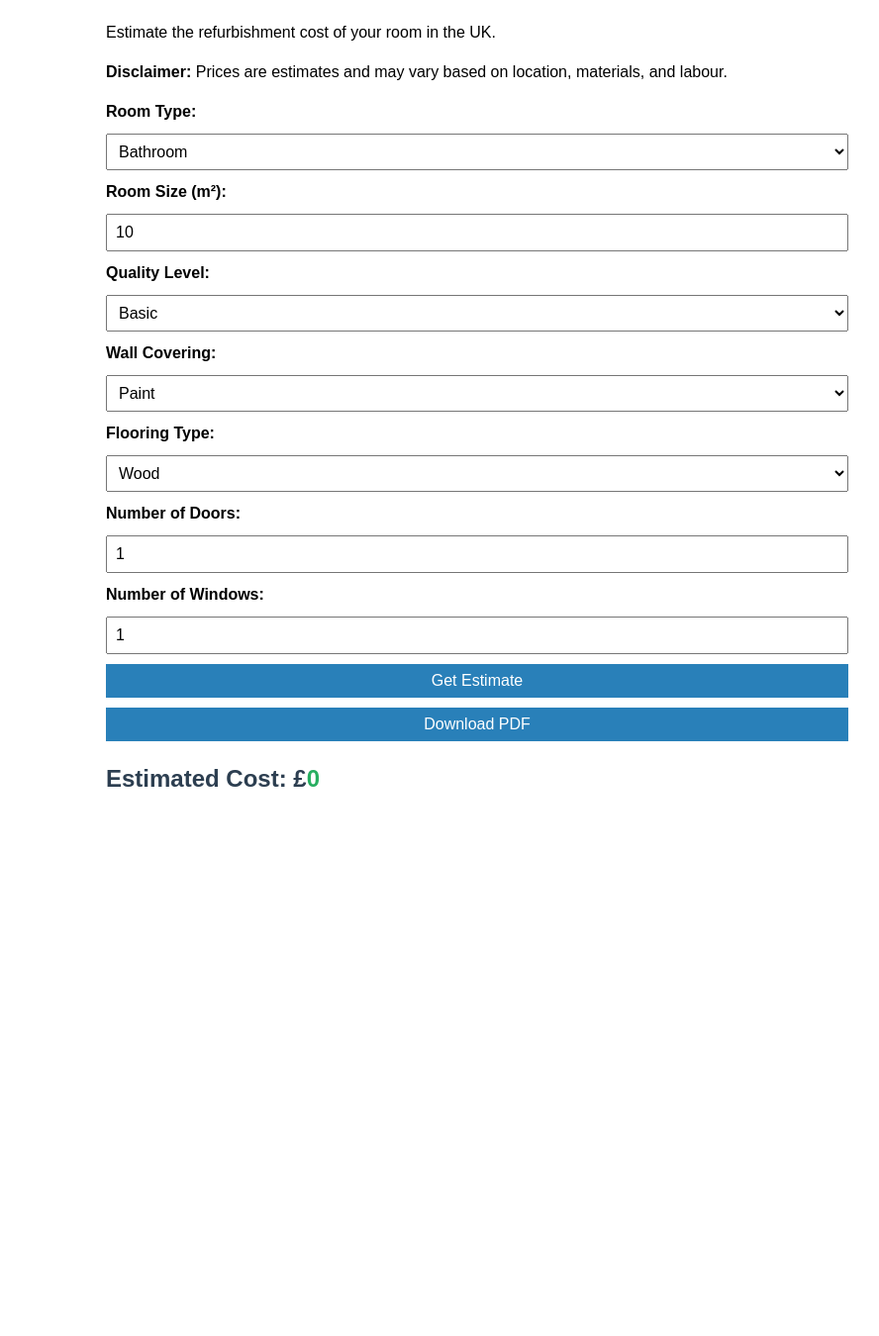
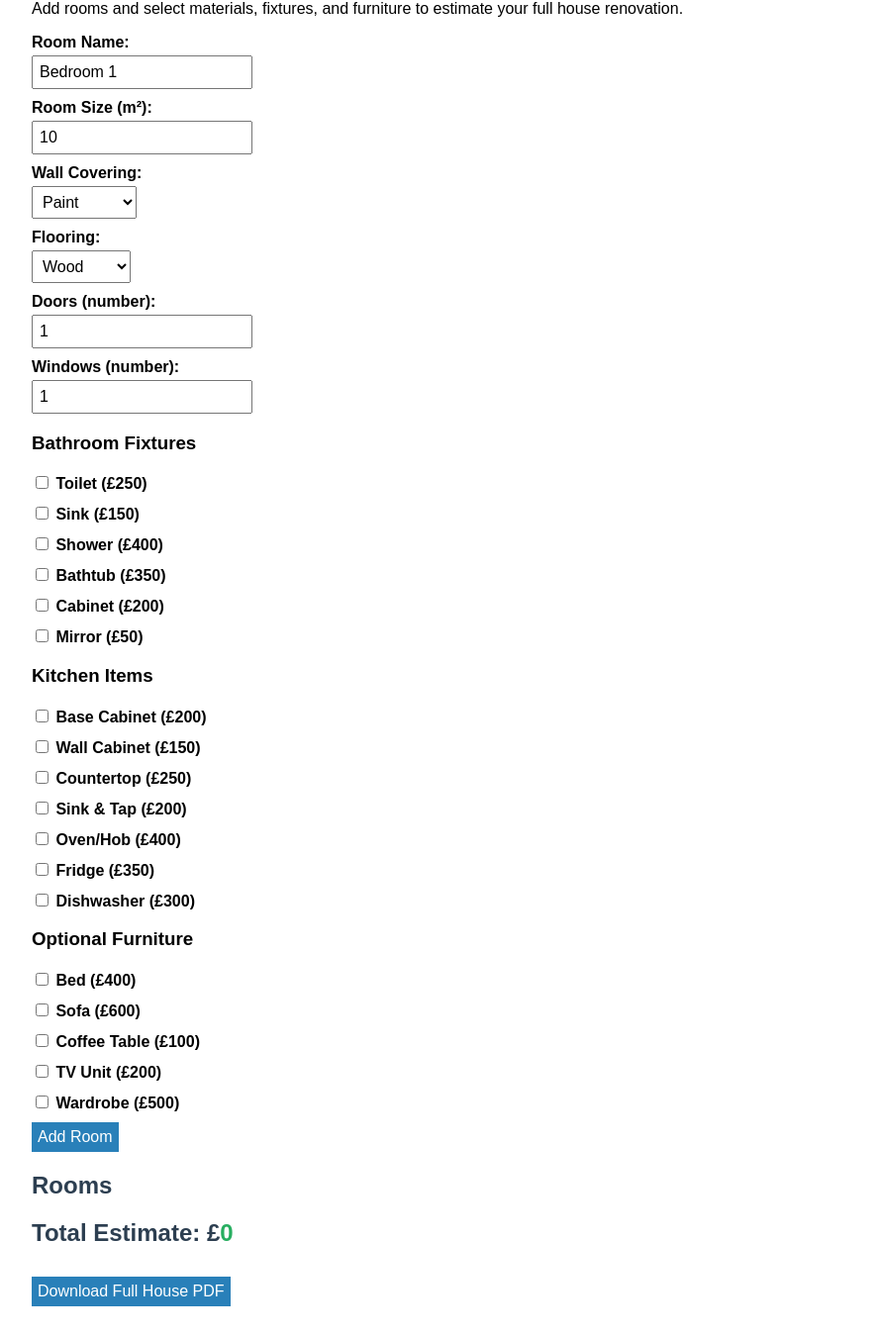
Before and after one commit to andrei942/refurbish-price-uk, a plain HTML site: page index.html in a window 1280 px wide. Shown: the part 110-1460 px from the top of the page at 99% size, without its empty margins (158-1046 px from the left). Before the commit the page ends 975 px from the top, so only its background shows below. Drawn offline with nearby package versions, Linux system fonts and the light colour scheme.

Commit message:
Update index.html

```diff
--- a/index.html
+++ b/index.html
@@ -2,58 +2,46 @@
 <html lang="en">
 <head>
 <meta charset="UTF-8">
-<title>Refurbish Price UK | Full House Estimator</title>
+<title>Refurbish Price UK - Multi-Room Estimate</title>
 <meta name="viewport" content="width=device-width, initial-scale=1.0">
-<meta name="description" content="Refurbish Price UK - Estimate full house renovation costs including paint, wallpaper, flooring, doors, windows and more.">
 <style>
-  body { font-family: Arial, sans-serif; max-width: 750px; margin: 30px auto; padding: 10px; line-height: 1.5; }
+  body { font-family: Arial, sans-serif; max-width: 900px; margin: 20px auto; padding: 10px; }
   h1,h2 { color: #2c3e50; }
-  form { display: flex; flex-direction: column; gap: 10px; margin-bottom: 20px; }
-  label { font-weight: bold; }
-  select,input,button { padding: 8px; font-size: 16px; }
-  button { background-color: #2980b9; color: white; border: none; cursor: pointer; }
+  form, .room-list { margin-bottom: 20px; }
+  label { font-weight: bold; display: block; margin-top: 10px; }
+  input, select, button { padding: 6px; font-size: 16px; margin-top: 4px; }
+  button { background-color: #2980b9; color: #fff; border: none; cursor: pointer; margin-top: 10px; }
   button:hover { background-color: #1c5980; }
-  #total { font-size: 24px; color: #27ae60; font-weight: bold; }
+  #total { font-size: 24px; color: #27ae60; font-weight: bold; margin-top: 10px; }
+  .room-card { border: 1px solid #ccc; padding: 10px; margin: 10px 0; background: #f9f9f9; }
+  .remove-room { color: red; cursor: pointer; margin-left: 10px; }
 </style>
 </head>
 <body>
 
-<h1>Refurbish Price UK</h1>
-<p>Estimate the refurbishment cost of your room in the UK.</p>
-<p><strong>Disclaimer:</strong> Prices are estimates and may vary based on location, materials, and labour.</p>
+<h1>Refurbish Price UK - Multi-Room Estimate</h1>
+<p>Add rooms and select materials, fixtures, and furniture to estimate your full house renovation.</p>
 
-<form id="estimateForm">
-  <label for="room">Room Type:</label>
-  <select id="room">
-    <option value="bathroom">Bathroom</option>
-    <option value="kitchen">Kitchen</option>
-    <option value="bedroom">Bedroom</option>
-    <option value="living">Living Room</option>
-  </select>
+<form id="roomForm">
+  <label>Room Name:</label>
+  <input type="text" id="roomName" value="Bedroom 1">
 
-  <label for="size">Room Size (m²):</label>
+  <label>Room Size (m²):</label>
   <input type="number" id="size" value="10" min="1">
 
-  <label for="quality">Quality Level:</label>
-  <select id="quality">
-    <option value="basic">Basic</option>
-    <option value="mid">Mid</option>
-    <option value="premium">Premium</option>
-  </select>
-
-  <label for="wall">Wall Covering:</label>
-  <select id="wall" onchange="updateWallSubOptions()">
+  <label>Wall Covering:</label>
+  <select id="wallType" onchange="updateWallSub()">
     <option value="paint">Paint</option>
     <option value="wallpaper">Wallpaper</option>
     <option value="tile">Tile</option>
   </select>
 
-  <div id="wallSubDiv" style="display:none;">
-    <label for="wallSub">Select Type:</label>
+  <div id="wallSubDiv" style="display:none">
+    <label>Wall Type:</label>
     <select id="wallSub"></select>
   </div>
 
-  <label for="flooring">Flooring Type:</label>
+  <label>Flooring:</label>
   <select id="flooring">
     <option value="wood">Wood</option>
     <option value="laminate">Laminate</option>
@@ -62,121 +50,148 @@
     <option value="vinyl">Vinyl</option>
   </select>
 
-  <label for="doors">Number of Doors:</label>
+  <label>Doors (number):</label>
   <input type="number" id="doors" value="1" min="0">
 
-  <label for="windows">Number of Windows:</label>
+  <label>Windows (number):</label>
   <input type="number" id="windows" value="1" min="0">
 
-  <button type="button" onclick="calculateEstimate()">Get Estimate</button>
-  <button type="button" onclick="downloadPDF()">Download PDF</button>
+  <h3>Bathroom Fixtures</h3>
+  <label><input type="checkbox" class="bathroom" value="toilet"> Toilet (£250)</label>
+  <label><input type="checkbox" class="bathroom" value="sink"> Sink (£150)</label>
+  <label><input type="checkbox" class="bathroom" value="shower"> Shower (£400)</label>
+  <label><input type="checkbox" class="bathroom" value="bathtub"> Bathtub (£350)</label>
+  <label><input type="checkbox" class="bathroom" value="cabinet"> Cabinet (£200)</label>
+  <label><input type="checkbox" class="bathroom" value="mirror"> Mirror (£50)</label>
+
+  <h3>Kitchen Items</h3>
+  <label><input type="checkbox" class="kitchen" value="baseCabinet"> Base Cabinet (£200)</label>
+  <label><input type="checkbox" class="kitchen" value="wallCabinet"> Wall Cabinet (£150)</label>
+  <label><input type="checkbox" class="kitchen" value="countertop"> Countertop (£250)</label>
+  <label><input type="checkbox" class="kitchen" value="sinkTap"> Sink & Tap (£200)</label>
+  <label><input type="checkbox" class="kitchen" value="ovenHob"> Oven/Hob (£400)</label>
+  <label><input type="checkbox" class="kitchen" value="fridge"> Fridge (£350)</label>
+  <label><input type="checkbox" class="kitchen" value="dishwasher"> Dishwasher (£300)</label>
+
+  <h3>Optional Furniture</h3>
+  <label><input type="checkbox" class="furniture" value="bed"> Bed (£400)</label>
+  <label><input type="checkbox" class="furniture" value="sofa"> Sofa (£600)</label>
+  <label><input type="checkbox" class="furniture" value="coffeeTable"> Coffee Table (£100)</label>
+  <label><input type="checkbox" class="furniture" value="tvUnit"> TV Unit (£200)</label>
+  <label><input type="checkbox" class="furniture" value="wardrobe"> Wardrobe (£500)</label>
+
+  <button type="button" onclick="addRoom()">Add Room</button>
 </form>
 
-<h2>Estimated Cost: £<span id="total">0</span></h2>
+<h2>Rooms</h2>
+<div id="roomList"></div>
 
-<!-- jsPDF -->
+<h2>Total Estimate: £<span id="total">0</span></h2>
+<button onclick="downloadPDF()">Download Full House PDF</button>
+
 <script src="https://cdnjs.cloudflare.com/ajax/libs/jspdf/2.5.1/jspdf.umd.min.js"></script>
+<script>
+  const paint = { basic:15, mid:22, premium:32 };
+  const wallpaper = { plain:18, patterned:24, textured:32, premium:45 };
+  const tiles = { ceramic:30, porcelain:45, mosaic:60, stone:75 };
+  const flooring = { wood:35, laminate:28, carpet:22, tile:45, vinyl:25 };
+  const doors = { basic:80, mid:140, premium:300 };
+  const windows = { basic:200, mid:300, premium:600 };
+  const bathroomItems = { toilet:250, sink:150, shower:400, bathtub:350, cabinet:200, mirror:50 };
+  const kitchenItems = { baseCabinet:200, wallCabinet:150, countertop:250, sinkTap:200, ovenHob:400, fridge:350, dishwasher:300 };
+  const furnitureItems = { bed:400, sofa:600, coffeeTable:100, tvUnit:200, wardrobe:500 };
+  let wallOptions = { wallpaper:["plain","patterned","textured","premium"], tile:["ceramic","porcelain","mosaic","stone"] };
 
-<script>
-  // UK prices per m² or per unit
-  const paintPrices = { basic:10, mid:15, premium:25 };
-  const wallpaperPrices = { plain:12, patterned:18, textured:25, premium:40 };
-  const tilePrices = { ceramic:20, porcelain:35, mosaic:50, stone:60 };
-  const flooringPrices = { wood:25, laminate:20, carpet:15, tile:30, vinyl:18 };
-  const doorsPrices = { basic:50, mid:100, premium:250 };
-  const windowsPrices = { basic:150, mid:250, premium:500 };
+  let rooms = [];
 
-  let wallOptions = {
-    wallpaper:["plain","patterned","textured","premium"],
-    tile:["ceramic","porcelain","mosaic","stone"]
-  };
-
-  let currentEstimate = 0;
-  let currentSelection = {};
-
-  function updateWallSubOptions(){
-    const wall = document.getElementById('wall').value;
+  function updateWallSub(){
+    const wallType = document.getElementById('wallType').value;
     const subDiv = document.getElementById('wallSubDiv');
     const subSelect = document.getElementById('wallSub');
     subSelect.innerHTML = "";
-
-    if(wall==="paint"){
-      subDiv.style.display = "none";
-    } else {
-      subDiv.style.display = "block";
-      wallOptions[wall].forEach(opt=>{
+    if(wallType==="paint"){ subDiv.style.display="none"; }
+    else {
+      subDiv.style.display="block";
+      wallOptions[wallType].forEach(opt=>{
         const option = document.createElement("option");
         option.value = opt;
-        option.text = opt.charAt(0).toUpperCase() + opt.slice(1);
+        option.text = opt.charAt(0).toUpperCase()+opt.slice(1);
         subSelect.appendChild(option);
       });
     }
   }
 
-  function calculateEstimate() {
-    const room = document.getElementById('room').value;
+  function addRoom(){
+    const name = document.getElementById('roomName').value || 'Room';
     const size = parseFloat(document.getElementById('size').value);
-    const quality = document.getElementById('quality').value;
-    const wall = document.getElementById('wall').value;
+    if(isNaN(size)||size<=0){ alert("Enter valid room size."); return; }
+    const wallType = document.getElementById('wallType').value;
     const wallSub = document.getElementById('wallSub').value;
-    const flooring = document.getElementById('flooring').value;
-    const doors = parseInt(document.getElementById('doors').value);
-    const windows = parseInt(document.getElementById('windows').value);
+    const floorType = document.getElementById('flooring').value;
+    const doorsNum = parseInt(document.getElementById('doors').value);
+    const windowsNum = parseInt(document.getElementById('windows').value);
 
-    if(isNaN(size) || size<=0){
-      alert("Please enter a valid room size in m².");
-      return;
-    }
+    let wallCost = wallType==="paint"?paint.mid*size: (wallType==="wallpaper"?wallpaper[wallSub]*size: tiles[wallSub]*size);
+    let flooringCost = flooring[floorType]*size;
+    let doorsCost = doorsNum*doors.mid;
+    let windowsCost = windowsNum*windows.mid;
+    let bathroomCost = 0; document.querySelectorAll(".bathroom:checked").forEach(el=>{ bathroomCost+=bathroomItems[el.value]; });
+    let kitchenCost = 0; document.querySelectorAll(".kitchen:checked").forEach(el=>{ kitchenCost+=kitchenItems[el.value]; });
+    let furnitureCost = 0; document.querySelectorAll(".furniture:checked").forEach(el=>{ furnitureCost+=furnitureItems[el.value]; });
+    let total = wallCost+flooringCost+doorsCost+windowsCost+bathroomCost+kitchenCost+furnitureCost;
 
-    let wallCost = 0;
-    if(wall==="paint"){
-      wallCost = paintPrices[quality]*size;
-    } else if(wall==="wallpaper"){
-      wallCost = wallpaperPrices[wallSub]*size;
-    } else if(wall==="tile"){
-      wallCost = tilePrices[wallSub]*size;
-    }
+    const room = {name,size,wallType,wallSub,floorType,doorsNum,windowsNum,wallCost,flooringCost,doorsCost,windowsCost,bathroomCost,kitchenCost,furnitureCost,total};
+    rooms.push(room);
+    renderRooms();
+    calculateTotal();
+  }
 
-    const flooringCost = flooringPrices[flooring]*size;
-    const doorsCost = doors * doorsPrices[quality];
-    const windowsCost = windows * windowsPrices[quality];
+  function removeRoom(index){
+    rooms.splice(index,1);
+    renderRooms();
+    calculateTotal();
+  }
 
-    const total = wallCost + flooringCost + doorsCost + windowsCost;
+  function renderRooms(){
+    const list = document.getElementById('roomList'); list.innerHTML="";
+    rooms.forEach((r,i)=>{
+      const div=document.createElement('div'); div.className="room-card";
+      div.innerHTML=`<strong>${r.name}</strong> - £${r.total.toLocaleString()}
+        <span class="remove-room" onclick="removeRoom(${i})">[Remove]</span>`;
+      list.appendChild(div);
+    });
+  }
 
-    currentEstimate = total;
-    currentSelection = { room, size, quality, wall, wallSub, flooring, doors, windows, wallCost, flooringCost, doorsCost, windowsCost, total };
-
+  function calculateTotal(){
+    const total = rooms.reduce((sum,r)=>sum+r.total,0);
     document.getElementById('total').textContent = total.toLocaleString();
   }
 
-  function downloadPDF() {
-    if(currentEstimate===0){
-      alert("Please calculate estimate first!");
-      return;
-    }
-
+  function downloadPDF(){
+    if(rooms.length===0){ alert("Add at least one room first."); return; }
     const { jsPDF } = window.jspdf;
     const doc = new jsPDF();
-
-    doc.setFontSize(18);
-    doc.text("Refurbish Price UK", 20, 20);
+    doc.setFontSize(18); doc.text("Refurbish Price UK - Full House Estimate",20,20);
     doc.setFontSize(12);
-    doc.text("Estimated Renovation Report", 20, 30);
-    doc.text(`Room Type: ${currentSelection.room}`, 20, 40);
-    doc.text(`Room Size: ${currentSelection.size} m²`, 20, 50);
-    doc.text(`Quality Level: ${currentSelection.quality}`, 20, 60);
-    doc.text(`Walls: ${currentSelection.wall}${currentSelection.wallSub ? ' - '+currentSelection.wallSub : ''} - £${currentSelection.wallCost.toLocaleString()}`, 20, 70);
-    doc.text(`Flooring: ${currentSelection.flooring} - £${currentSelection.flooringCost.toLocaleString()}`, 20, 80);
-    doc.text(`Doors: ${currentSelection.doors} - £${currentSelection.doorsCost.toLocaleString()}`, 20, 90);
-    doc.text(`Windows: ${currentSelection.windows} - £${currentSelection.windowsCost.toLocaleString()}`, 20, 100);
-    doc.text(`Total Estimate: £${currentSelection.total.toLocaleString()}`, 20, 110);
-    doc.text("Disclaimer: Prices are estimates only and may vary based on location, materials, and labour.", 20, 125, {maxWidth:170});
-
-    doc.save(`Refurbish_Estimate_${currentSelection.room}.pdf`);
+    let y=35;
+    rooms.forEach(r=>{
+      doc.text(`${r.name} (Room ${r.size} m²): £${r.total.toLocaleString()}`,20,y); y+=10;
+      doc.text(`  Wall: ${r.wallType}${r.wallSub?" - "+r.wallSub:""} - £${r.wallCost.toLocaleString()}`,20,y); y+=10;
+      doc.text(`  Flooring: ${r.floorType} - £${r.flooringCost.toLocaleString()}`,20,y); y+=10;
+      doc.text(`  Doors: ${r.doorsNum} - £${r.doorsCost.toLocaleString()}`,20,y); y+=10;
+      doc.text(`  Windows: ${r.windowsNum} - £${r.windowsCost.toLocaleString()}`,20,y); y+=10;
+      if(r.bathroomCost>0) { doc.text(`  Bathroom items: £${r.bathroomCost.toLocaleString()}`,20,y); y+=10; }
+      if(r.kitchenCost>0) { doc.text(`  Kitchen items: £${r.kitchenCost.toLocaleString()}`,20,y); y+=10; }
+      if(r.furnitureCost>0) { doc.text(`  Furniture items: £${r.furnitureCost.toLocaleString()}`,20,y); y+=10; }
+      y+=5;
+    });
+    const total = rooms.reduce((sum,r)=>sum+r.total,0);
+    doc.text(`Total Estimate: £${total.toLocaleString()}`,20,y+5);
+    doc.text("Note: Prices are UK average estimates including materials and labour.",20,y+15,{maxWidth:170});
+    doc.save("Refurbish_Full_House_Estimate.pdf");
   }
 
-  // Initialize wall sub-options
-  updateWallSubOptions();
+  updateWallSub();
 </script>
 
 </body>
```
